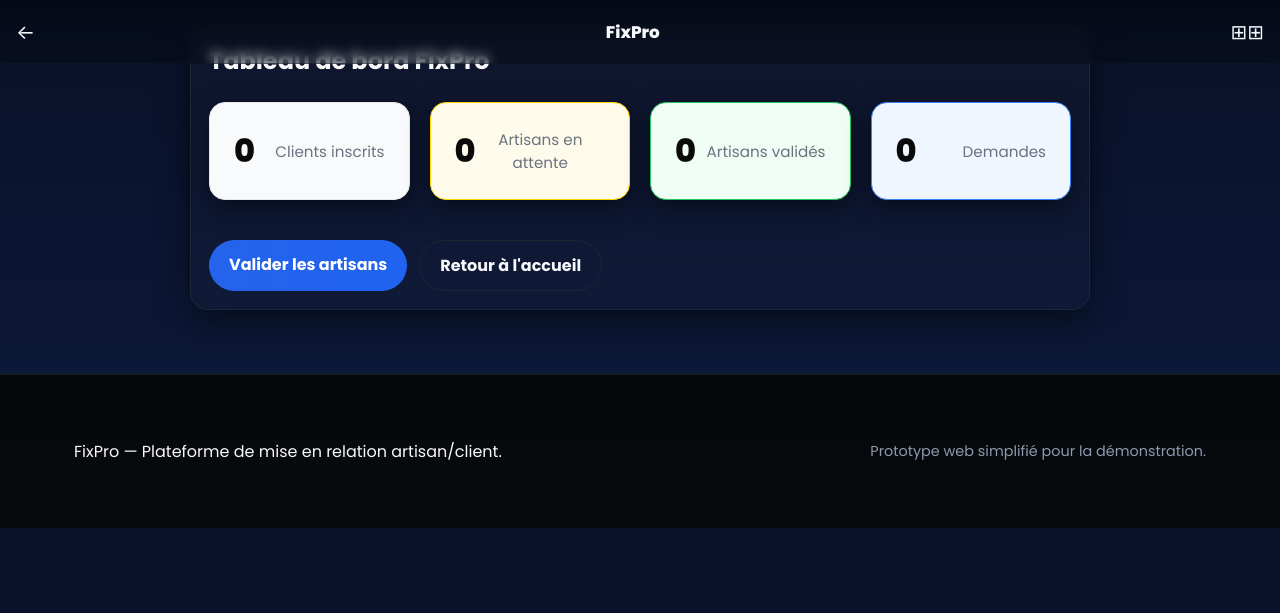
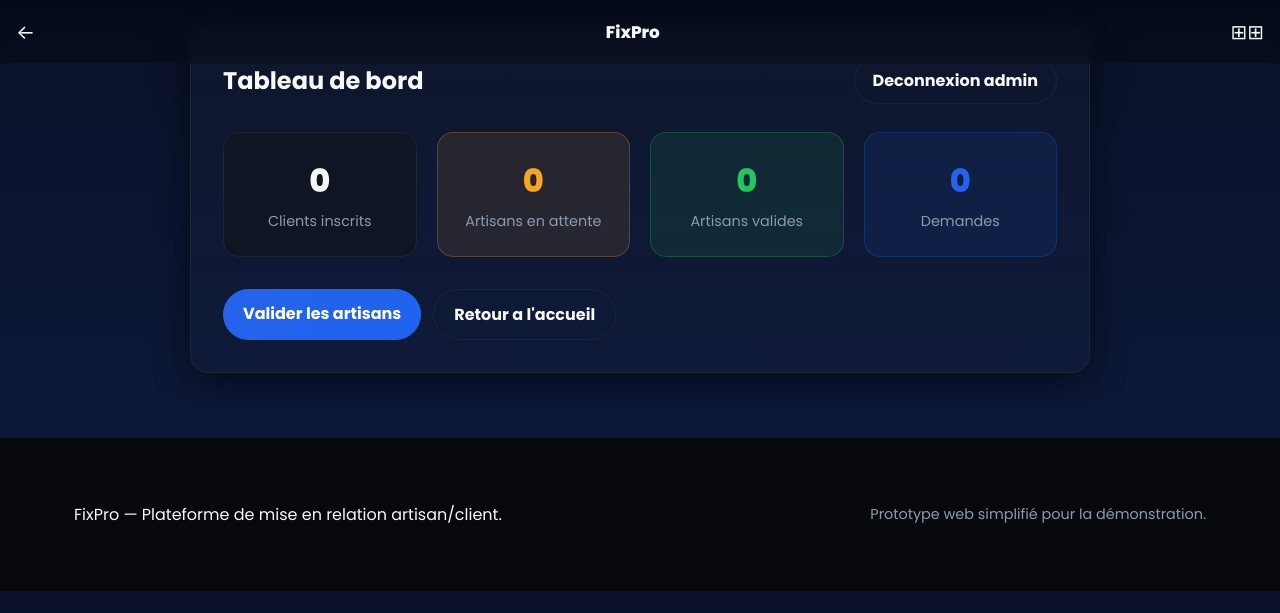
Before and after one commit to mariemartinechristophehaba-cyber/FIXPROGUINEA, a Flask app: page /admin/dashboard in a window 1280 px wide. Shown: the top 613 px of the page. Run offline with Flask 3, Linux system fonts and the light colour scheme; the visitor is signed in with stand-in values (Sample User, id 1); data comes from the database, SQL or seed files in the repository; data that the repository does not hold is empty; some libraries are stand-ins or nearby versions.

Commit message:
Admin, login, dashboard et liste demandes ameliores

```diff
--- a/templates/admin_dashboard.html
+++ b/templates/admin_dashboard.html
@@ -1,29 +1,33 @@
 {% extends 'base.html' %}
 {% block content %}
-<section class="card" style="max-width: 900px; margin: 0 auto;">
-  <h2 style="margin-top: 0;">Tableau de bord FixPro</h2>
-  <div class="stats-grid" style="display: grid; grid-template-columns: repeat(auto-fit, minmax(200px, 1fr)); gap: 20px; margin-top: 24px;">
-    <div class="stat-card" style="background: #f9fafb; border-radius: 16px; padding: 24px; text-align: center; border: 1px solid #e5e7eb;">
-      <div style="font-size: 2rem; font-weight: 800; color: #0a0a0a;">{{ stats.clients }}</div>
-      <div style="color: #6b7280; font-size: 0.95rem;">Clients inscrits</div>
+<section class="card" style="max-width: 900px; margin: 0 auto; padding: 32px;">
+  <div style="display: flex; justify-content: space-between; align-items: center; margin-bottom: 28px; flex-wrap: wrap; gap: 12px;">
+    <h2 style="margin: 0;">Tableau de bord</h2>
+    <a href="{{ url_for('admin_logout') }}" class="btn btn-outline" style="padding: 10px 18px;">Deconnexion admin</a>
+  </div>
+
+  <div style="display: grid; grid-template-columns: repeat(auto-fit, minmax(180px, 1fr)); gap: 20px;">
+    <div style="background: var(--surface); border: 1px solid var(--border); border-radius: 16px; padding: 24px; text-align: center;">
+      <div style="font-size: 2rem; font-weight: 800; color: var(--text);">{{ stats.clients }}</div>
+      <div class="small muted" style="margin-top: 6px;">Clients inscrits</div>
     </div>
-    <div class="stat-card" style="background: #fffbeb; border-radius: 16px; padding: 24px; text-align: center; border: 1px solid #ffd600;">
-      <div style="font-size: 2rem; font-weight: 800; color: #0a0a0a;">{{ stats.pending_artisans }}</div>
-      <div style="color: #6b7280; font-size: 0.95rem;">Artisans en attente</div>
+    <div style="background: rgba(245,166,35,0.1); border: 1px solid rgba(245,166,35,0.25); border-radius: 16px; padding: 24px; text-align: center;">
+      <div style="font-size: 2rem; font-weight: 800; color: var(--accent-orange);">{{ stats.pending_artisans }}</div>
+      <div class="small muted" style="margin-top: 6px;">Artisans en attente</div>
     </div>
-    <div class="stat-card" style="background: #f0fdf4; border-radius: 16px; padding: 24px; text-align: center; border: 1px solid #22c55e;">
-      <div style="font-size: 2rem; font-weight: 800; color: #0a0a0a;">{{ stats.verified_artisans }}</div>
-      <div style="color: #6b7280; font-size: 0.95rem;">Artisans validés</div>
+    <div style="background: rgba(34,197,94,0.1); border: 1px solid rgba(34,197,94,0.25); border-radius: 16px; padding: 24px; text-align: center;">
+      <div style="font-size: 2rem; font-weight: 800; color: var(--accent-green);">{{ stats.verified_artisans }}</div>
+      <div class="small muted" style="margin-top: 6px;">Artisans valides</div>
     </div>
-    <div class="stat-card" style="background: #eff6ff; border-radius: 16px; padding: 24px; text-align: center; border: 1px solid #3b82f6;">
-      <div style="font-size: 2rem; font-weight: 800; color: #0a0a0a;">{{ stats.requests }}</div>
-      <div style="color: #6b7280; font-size: 0.95rem;">Demandes</div>
+    <div style="background: rgba(37,99,235,0.1); border: 1px solid rgba(37,99,235,0.25); border-radius: 16px; padding: 24px; text-align: center;">
+      <div style="font-size: 2rem; font-weight: 800; color: var(--accent-blue);">{{ stats.requests }}</div>
+      <div class="small muted" style="margin-top: 6px;">Demandes</div>
     </div>
   </div>
 
-  <div style="margin-top: 40px; display: flex; gap: 12px; flex-wrap: wrap;">
+  <div style="margin-top: 32px; display: flex; gap: 12px; flex-wrap: wrap;">
     <a href="{{ url_for('admin_artisans') }}" class="btn btn-primary">Valider les artisans</a>
-    <a href="{{ url_for('index') }}" class="btn btn-outline">Retour à l'accueil</a>
+    <a href="{{ url_for('index') }}" class="btn btn-outline">Retour a l'accueil</a>
   </div>
 </section>
 {% endblock %}
```
Also changed, not shown: templates/admin_artisans.html (+24 -24 lines), templates/login.html (+11 -12 lines), templates/requests.html (+29 -21 lines).
